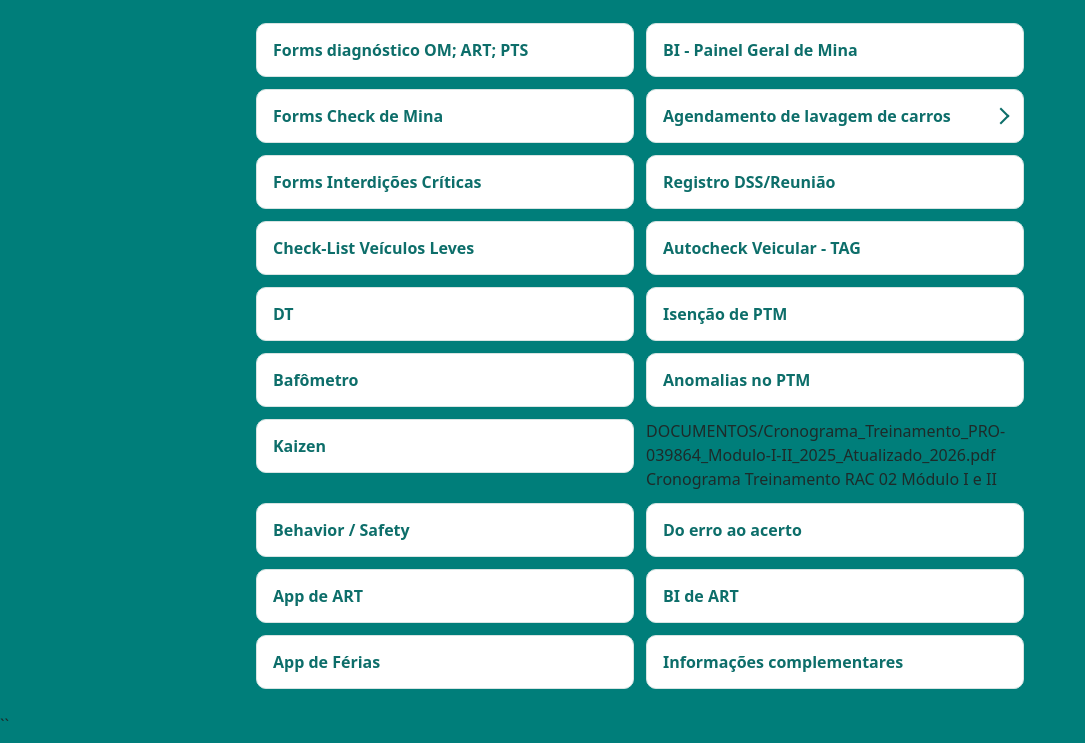
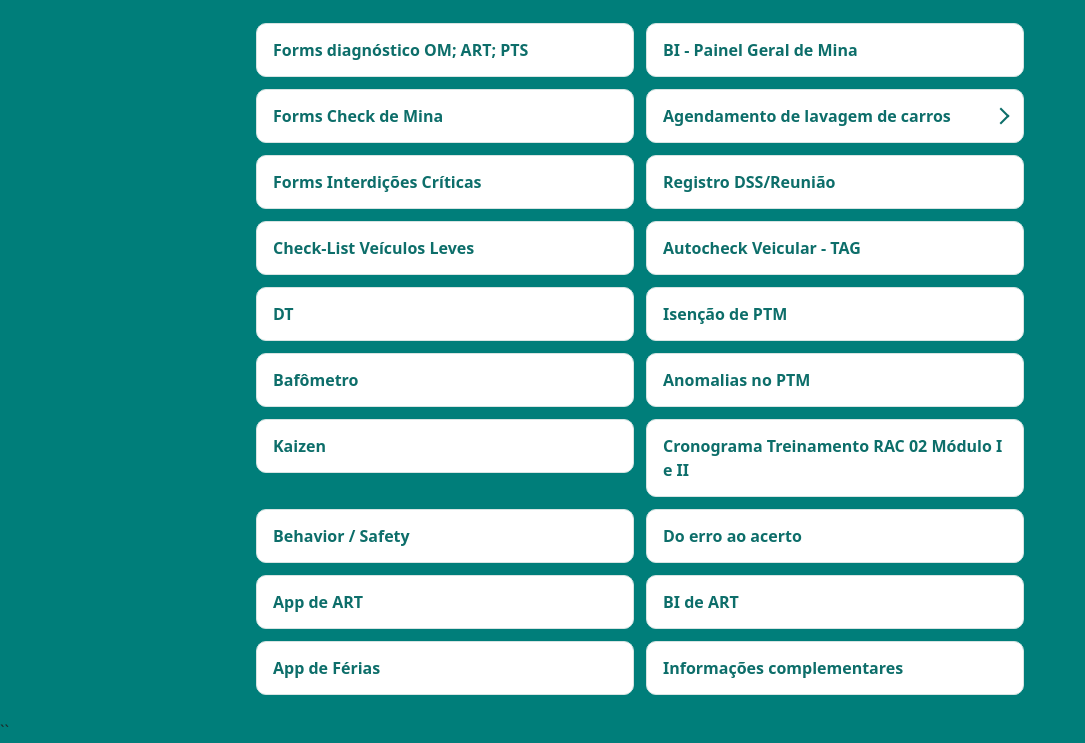
Before and after one commit to devweliton/gersegcks, a plain HTML site: page index.html in a window 1280 px wide. Shown: the part 108-851 px from the top of the page, without its empty margins (0-1085 px from the left). Drawn offline with Linux system fonts and the light colour scheme.

Commit message:
ATT2.1.5

```diff
--- a/index.html
+++ b/index.html
@@ -146,7 +146,7 @@
 
 
 <li>
-  DOCUMENTOS/Cronograma_Treinamento_PRO-039864_Modulo-I-II_2025_Atualizado_2026.pdf
+ <a DOCUMENTOS/Cronograma_Treinamento_PRO-039864_Modulo-I-II_2025_Atualizado_2026.pdf>
     Cronograma Treinamento RAC 02 Módulo I e II
   </a>
 </li>
```
